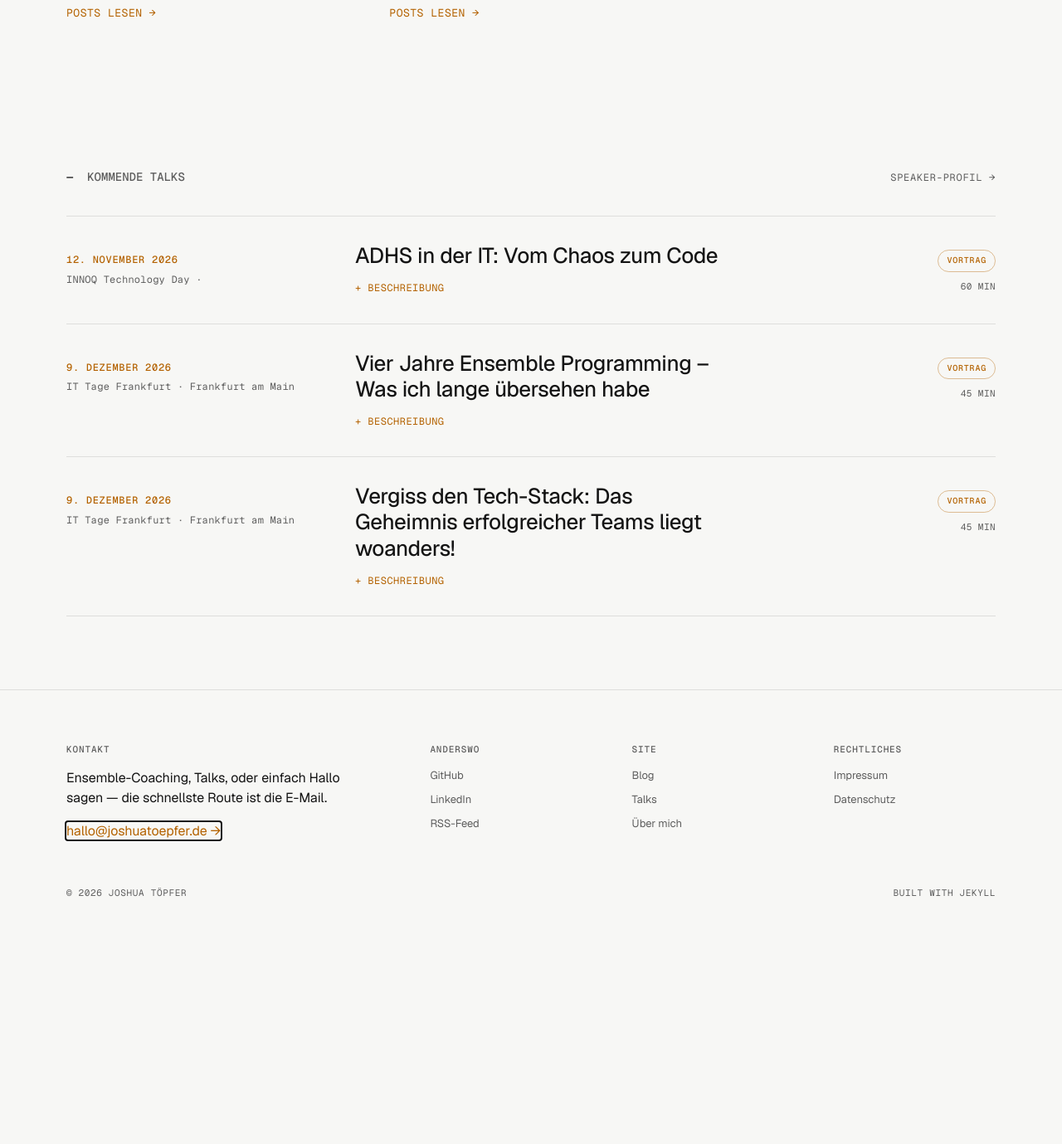
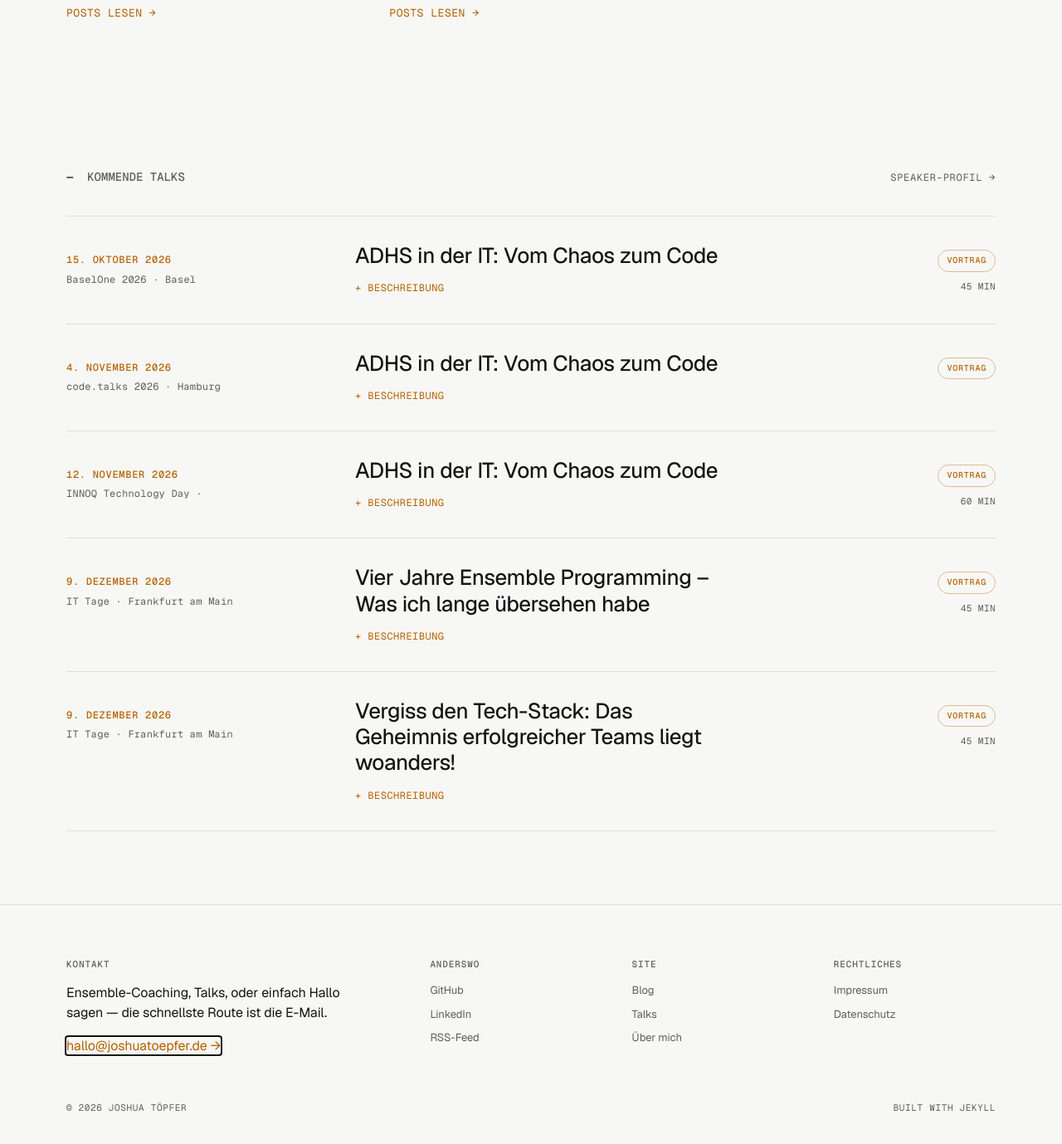
Before and after one commit to hollesse/joshuatoepfer.de, a Jekyll site: the page built from index.html, in a window 1280 px wide and 1400 px high, scrolled down 1958 px. Shown: the top 1379 px of the window at 83% size. Built offline with Jekyll 4.4.1, drawn with Linux system fonts in a browser that asks for light colours; before the commit the page ends 3099 px from its top, so only the background shows below that; part of the change alters nothing that is shown.

Commit message:
sync(innoq-talks): Sync: INNOQ talks (2026-09-27)
Auto-generated by .github/workflows/sync-innoq-talks.yml.
See ADR-0007 for the talks-sync architecture.

```diff
--- a/_data/talks.yml
+++ b/_data/talks.yml
@@ -368,7 +368,7 @@
   source_url: https://www.innoq.com/de/talks/2026/11/adhs-in-der-it-vom-chaos-zum-code-technology-day/
 - date: '2026-12-09'
   what: Vier Jahre Ensemble Programming – Was ich lange übersehen habe
-  where: IT Tage Frankfurt
+  where: IT Tage
   city: Frankfurt am Main
   status: upcoming
   type: talk
@@ -390,7 +390,7 @@
   source_url: https://www.innoq.com/de/talks/2026/12/vier-jahre-ensemble-programming-was-ich-lange-uebersehen-habe-it-tage-2026/
 - date: '2026-12-09'
   what: 'Vergiss den Tech-Stack: Das Geheimnis erfolgreicher Teams liegt woanders!'
-  where: IT Tage Frankfurt
+  where: IT Tage
   city: Frankfurt am Main
   status: upcoming
   type: talk
@@ -410,3 +410,28 @@
     Es geht um datenbasierte Entscheidungen, Nutzerkontakt, Hypothesen, Irrtümer – und darum, wie aus einem klassischen Dev-Team ein produktfokussiertes, lernendes Team wurde.'
   source: innoq
   source_url: https://www.innoq.com/de/talks/2026/12/vergiss-den-tech-stack-das-geheimnis-erfolgreicher-teams-liegt-woanders-it-tage-2026/
+- date: '2026-11-04'
+  what: 'ADHS in der IT: Vom Chaos zum Code'
+  where: code.talks 2026
+  city: Hamburg
+  status: upcoming
+  type: talk
+  abstract: 'ADHS ist mehr als nur das Bild des zappeligen Kindes — gerade in der IT-Branche sind viele Erwachsene betroffen, oft ohne es zu wissen. Doch ADHS kann sowohl Fluch als auch Segen sein: Die kreativen Höhenflüge und der tiefe Hyperfokus sind oft genauso präsent wie das chaotische Durcheinander und der ständige Kampf mit Prokrastination.
+
+
+    In diesem Vortrag klären wir über die typischen Symptome von ADHS auf und geben erste Anhaltspunkte, wie man bei sich selbst mögliche Anzeichen erkennen kann. Außerdem beleuchten wir, wie Teams am besten mit ADHS-betroffenen Kollegen umgehen können, um deren Potenziale voll auszuschöpfen. Abschließend teilen wir konkrete Strategien und Tipps für Softwareentwickler, wie sie mit den Herausforderungen von ADHS besser umgehen und ihre Stärken besser nutzen können. Dieser Vortrag richtet sich an alle, die in der IT arbeiten und mehr über ADHS erfahren wollen — egal, ob als Betroffene oder als Kollegen.'
+  source: innoq
+  source_url: https://www.innoq.com/de/talks/2026/11/adhs-in-der-it-vom-chaos-zum-code-code-talk-2026/
+- date: '2026-10-15'
+  what: 'ADHS in der IT: Vom Chaos zum Code'
+  where: BaselOne 2026
+  city: Basel
+  status: upcoming
+  type: talk
+  duration: 45
+  abstract: 'ADHS ist mehr als nur das Bild des zappeligen Kindes — gerade in der IT-Branche sind viele Erwachsene betroffen, oft ohne es zu wissen. Doch ADHS kann sowohl Fluch als auch Segen sein: Die kreativen Höhenflüge und das tiefe Hyperfokus-Tauchen sind oft genauso präsent wie das chaotische Durcheinander und der ständige Kampf mit Prokrastination.
+
+
+    In diesem Vortrag klären wir über die typischen Symptome von ADHS auf und geben erste Anhaltspunkte, wie man bei sich selbst mögliche Anzeichen erkennen kann. Außerdem beleuchten wir, wie Teams am besten mit ADHS-betroffenen Kollegen umgehen können, um deren Potenziale voll auszuschöpfen. Abschließend teilen wir konkrete Strategien und Tipps für Softwareentwickler, wie sie mit den Herausforderungen von ADHS besser umgehen und ihre Stärken besser nutzen können. Dieser Vortrag richtet sich an alle, die in der IT arbeiten und mehr über ADHS erfahren wollen — egal, ob als Betroffene oder als Kollegen.'
+  source: innoq
+  source_url: https://www.innoq.com/de/talks/2026/10/adhs-in-der-it-vom-chaos-zum-code-basel-one-2026/
```
